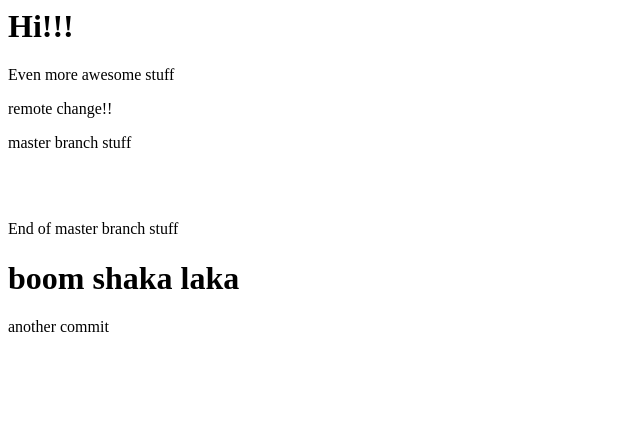
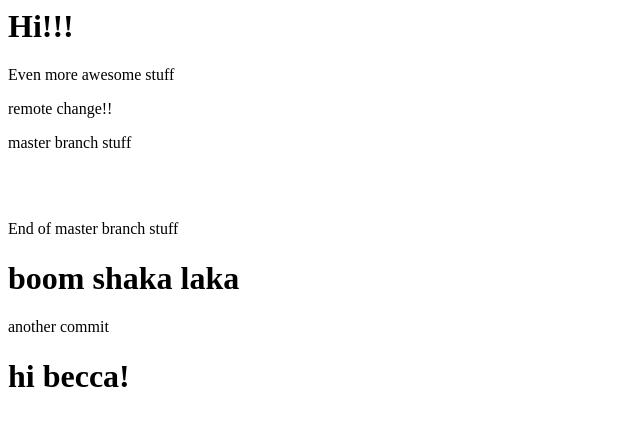
Before and after one commit to a17levine/githubformactest, a plain HTML site: page index.html in a window 1280 px wide. Shown: the whole page, without its empty margins (0-640 px from the left). Drawn offline with Linux system fonts and the light colour scheme.

Commit message:
i added becca to index

```diff
--- a/index.html
+++ b/index.html
@@ -13,3 +13,5 @@
 <h1>boom shaka laka</h1>
 
 <span>another commit</span>
+
+<h1>hi becca!</h1>
```
